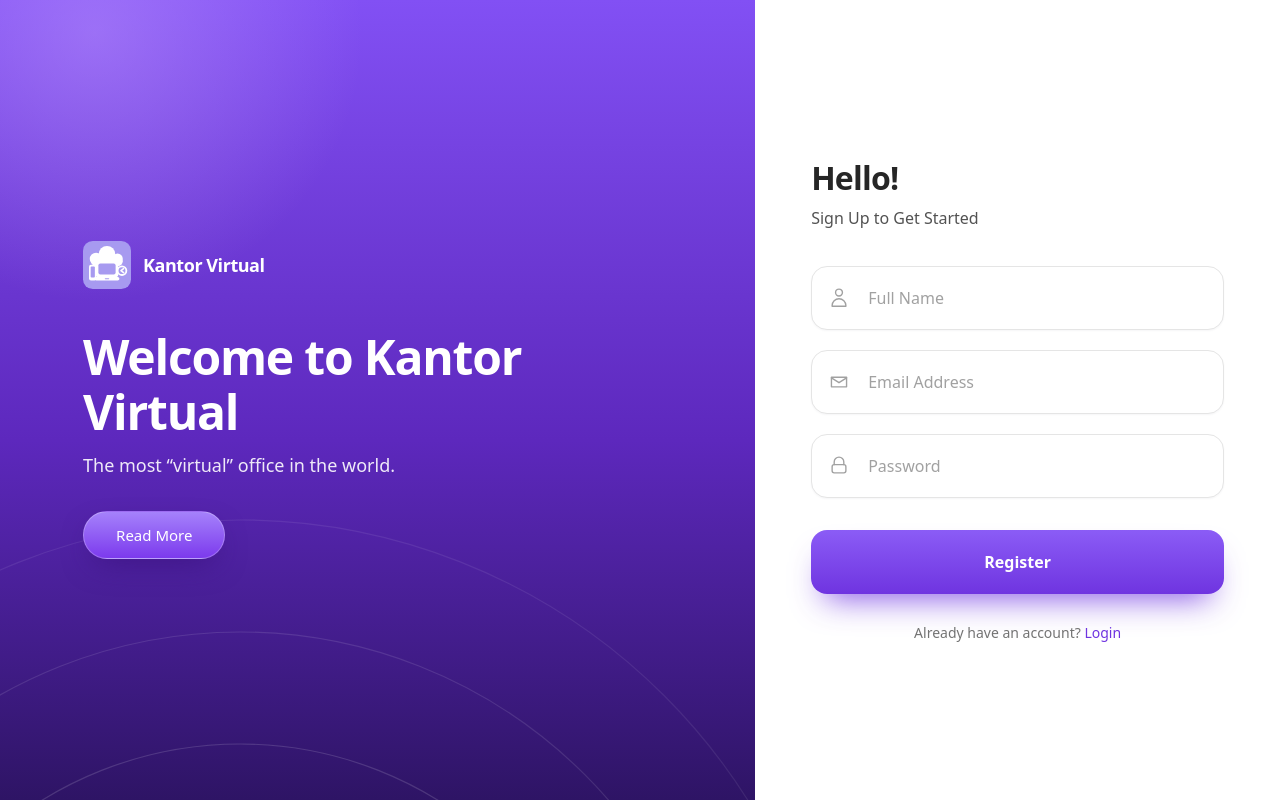
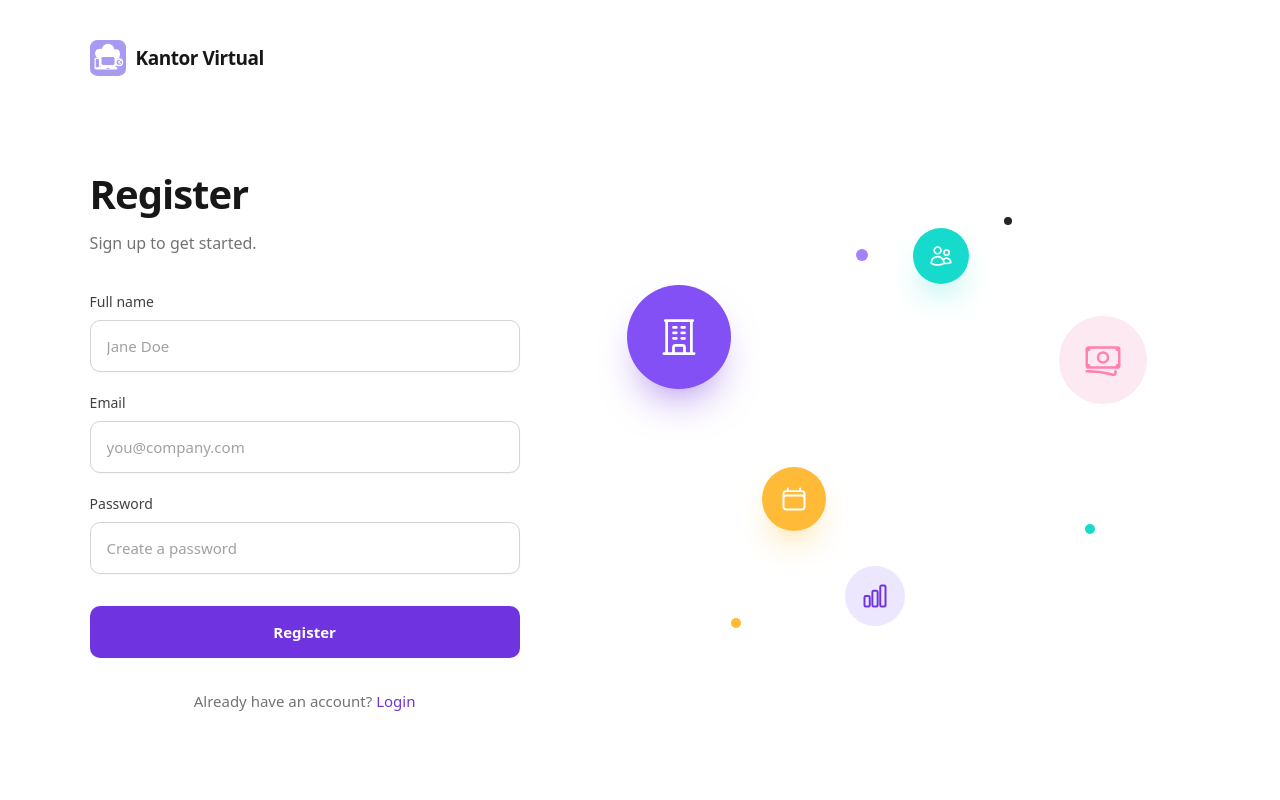
Before and after one commit to hilmiwicak/bnsp-dashboard, a Laravel app: page /register in a window 1280 px wide. Run offline with Laravel 12, Linux system fonts and the light colour scheme; style sheets or scripts are compiled from the project's sources.

Commit message:
feat(auth): rebuild login and register to match the reference layout

```diff
--- a/resources/views/auth/register.blade.php
+++ b/resources/views/auth/register.blade.php
@@ -1,6 +1,6 @@
 <x-layouts.auth title="Register">
-    <h2 class="text-[28px] font-bold leading-tight tracking-tight text-neutral-800 sm:text-[32px]">Hello!</h2>
-    <p class="mt-2 text-[16px] text-neutral-600">Sign Up to Get Started</p>
+    <h1 class="text-[34px] font-bold leading-tight tracking-tight text-neutral-900 sm:text-[40px]">Register</h1>
+    <p class="mt-3 text-[16px] text-neutral-500">Sign up to get started.</p>
 
     @if (session('status'))
         <x-alert class="mt-6">{{ session('status') }}</x-alert>
@@ -12,8 +12,8 @@
         <div class="space-y-5">
             <x-form.field
                 name="name"
-                icon="user"
-                placeholder="Full Name"
+                label="Full name"
+                placeholder="Jane Doe"
                 autocomplete="name"
                 :value="old('name')"
                 :error="$errors->first('name')"
@@ -22,8 +22,8 @@
             <x-form.field
                 name="email"
                 type="email"
-                icon="mail"
-                placeholder="Email Address"
+                label="Email"
+                placeholder="you@company.com"
                 autocomplete="email"
                 :value="old('email')"
                 :error="$errors->first('email')"
@@ -32,8 +32,8 @@
             <x-form.field
                 name="password"
                 type="password"
-                icon="lock"
-                placeholder="Password"
+                label="Password"
+                placeholder="Create a password"
                 autocomplete="new-password"
                 :error="$errors->first('password')"
             />
@@ -42,8 +42,13 @@
         <x-form.button class="mt-8">Register</x-form.button>
     </form>
 
-    <p class="mt-7 text-center text-[14px] text-neutral-500">
+    <p class="mt-8 text-center text-[15px] text-neutral-500">
         Already have an account?
-        <a href="{{ route('login') }}" class="font-medium text-brand-600 transition hover:text-brand-700">Login</a>
+        <a
+            href="{{ route('login') }}"
+            class="font-medium text-brand-600 underline-offset-4 transition hover:text-brand-700 hover:underline"
+        >
+            Login
+        </a>
     </p>
 </x-layouts.auth>
--- a/resources/views/components/auth/brand-panel.blade.php
+++ /dev/null
@@ -1,46 +0,0 @@
-@props([
-    'title' => 'Welcome to Kantor Virtual',
-    'description' => 'The most “virtual” office in the world.',
-])
-
-<section
-    class="relative isolate flex min-h-[380px] items-center overflow-hidden bg-[linear-gradient(180deg,var(--color-brand-500)_0%,var(--color-brand-700)_55%,var(--color-brand-900)_100%)] px-8 py-16 text-white sm:px-14 lg:min-h-screen lg:px-[11%]"
->
-    {{-- Soft highlight bleeding in from the top-left corner --}}
-    <div class="pointer-events-none absolute -left-1/4 -top-1/3 h-[75%] w-[75%] rounded-full bg-[radial-gradient(circle_at_center,rgba(196,160,255,0.42),transparent_65%)]"></div>
-
-    {{-- Outlined arcs anchored off-canvas at the bottom-left --}}
-    <svg
-        class="pointer-events-none absolute inset-0 h-full w-full"
-        viewBox="0 0 1000 1000"
-        preserveAspectRatio="xMinYMax slice"
-        fill="none"
-        aria-hidden="true"
-    >
-        <circle cx="300" cy="1400" r="470" stroke="white" stroke-opacity="0.14" stroke-width="1.5" />
-        <circle cx="300" cy="1400" r="610" stroke="white" stroke-opacity="0.11" stroke-width="1.5" />
-        <circle cx="300" cy="1400" r="750" stroke="white" stroke-opacity="0.08" stroke-width="1.5" />
-    </svg>
-
-    <div class="relative max-w-xl">
-        <div class="flex items-center gap-3">
-            <x-logo class="h-12 w-12 shrink-0" />
-            <span class="text-lg font-semibold tracking-tight text-white">Kantor Virtual</span>
-        </div>
-
-        <h1 class="mt-10 text-4xl font-bold leading-[1.15] tracking-tight sm:text-5xl">
-            {{ $title }}
-        </h1>
-
-        <p class="mt-3 text-base font-medium text-white/90 sm:text-lg">
-            {{ $description }}
-        </p>
-
-        <a
-            href="#"
-            class="mt-8 inline-flex items-center justify-center rounded-full border border-white/25 bg-[linear-gradient(180deg,#a582fb_0%,#7c3aed_100%)] px-8 py-3 text-[15px] font-medium text-white shadow-[0_12px_30px_-10px_rgba(60,20,130,0.95)] transition hover:brightness-110 focus:outline-none focus-visible:ring-2 focus-visible:ring-white/70 focus-visible:ring-offset-2 focus-visible:ring-offset-brand-700"
-        >
-            Read More
-        </a>
-    </div>
-</section>
--- /dev/null
+++ b/resources/views/components/auth/illustration.blade.php
@@ -0,0 +1,43 @@
+{{-- Decorative collage: floating app icons, echoing the reference layout. --}}
+<div class="relative mx-auto aspect-square w-full max-w-[520px]" aria-hidden="true">
+    {{-- Ruang & fasilitas --}}
+    <span class="absolute left-0 top-[20%] flex h-[104px] w-[104px] items-center justify-center rounded-full bg-brand-500 text-white shadow-[0_22px_45px_-20px_rgba(111,52,224,0.8)]">
+        <svg class="h-11 w-11" viewBox="0 0 24 24" fill="none" stroke="currentColor" stroke-width="1.5">
+            <path stroke-linecap="round" stroke-linejoin="round" d="M3.75 21h16.5M4.5 3h15M5.25 3v18m13.5-18v18M9 6.75h1.5m-1.5 3h1.5m-1.5 3h1.5m3-6H15m-1.5 3H15m-1.5 3H15M9 21v-3.375c0-.621.504-1.125 1.125-1.125h3.75c.621 0 1.125.504 1.125 1.125V21" />
+        </svg>
+    </span>
+
+    {{-- Jadwal --}}
+    <span class="absolute left-[26%] top-[55%] flex h-[64px] w-[64px] items-center justify-center rounded-full bg-[#ffbb38] text-white shadow-[0_18px_35px_-16px_rgba(255,187,56,0.9)]">
+        <svg class="h-7 w-7" viewBox="0 0 24 24" fill="none" stroke="currentColor" stroke-width="1.7">
+            <path stroke-linecap="round" stroke-linejoin="round" d="M6.75 3v2.25M17.25 3v2.25M3 18.75V7.5a2.25 2.25 0 0 1 2.25-2.25h13.5A2.25 2.25 0 0 1 21 7.5v11.25m-18 0A2.25 2.25 0 0 0 5.25 21h13.5A2.25 2.25 0 0 0 21 18.75m-18 0v-7.5A2.25 2.25 0 0 1 5.25 9h13.5A2.25 2.25 0 0 1 21 11.25v7.5" />
+        </svg>
+    </span>
+
+    {{-- Tenant --}}
+    <span class="absolute left-[55%] top-[9%] flex h-[56px] w-[56px] items-center justify-center rounded-full bg-[#16dbcc] text-white shadow-[0_18px_35px_-16px_rgba(22,219,204,0.9)]">
+        <svg class="h-6 w-6" viewBox="0 0 24 24" fill="none" stroke="currentColor" stroke-width="1.7">
+            <path stroke-linecap="round" stroke-linejoin="round" d="M15 19.128a9.38 9.38 0 0 0 2.625.372 9.337 9.337 0 0 0 4.121-.952 4.125 4.125 0 0 0-7.533-2.493M15 19.128v-.003c0-1.113-.285-2.16-.786-3.07M15 19.128v.106A12.318 12.318 0 0 1 8.624 21c-2.331 0-4.512-.645-6.374-1.766l-.001-.109a6.375 6.375 0 0 1 11.964-3.07M12 6.375a3.375 3.375 0 1 1-6.75 0 3.375 3.375 0 0 1 6.75 0Zm8.25 2.25a2.625 2.625 0 1 1-5.25 0 2.625 2.625 0 0 1 5.25 0Z" />
+        </svg>
+    </span>
+
+    {{-- Tagihan --}}
+    <span class="absolute right-0 top-[26%] flex h-[88px] w-[88px] items-center justify-center rounded-full bg-[#fde9f1] text-[#ff82ac]">
+        <svg class="h-10 w-10" viewBox="0 0 24 24" fill="none" stroke="currentColor" stroke-width="1.5">
+            <path stroke-linecap="round" stroke-linejoin="round" d="M2.25 18.75a60.07 60.07 0 0 1 15.797 2.101c.727.198 1.453-.342 1.453-1.096V18.75M3.75 4.5v.75A.75.75 0 0 1 3 6h-.75m0 0v-.375c0-.621.504-1.125 1.125-1.125H20.25M2.25 6v9m18-10.5v.75c0 .414.336.75.75.75h.75m-1.5-1.5h.375c.621 0 1.125.504 1.125 1.125v9.75c0 .621-.504 1.125-1.125 1.125h-.375m1.5-1.5H21a.75.75 0 0 0-.75.75v.75m0 0H3.75m0 0h-.375a1.125 1.125 0 0 1-1.125-1.125V15m1.5 1.5v-.75A.75.75 0 0 0 3 15h-.75M15 10.5a3 3 0 1 1-6 0 3 3 0 0 1 6 0Z" />
+        </svg>
+    </span>
+
+    {{-- Laporan --}}
+    <span class="absolute left-[42%] top-[74%] flex h-[60px] w-[60px] items-center justify-center rounded-full bg-[#ece7fe] text-brand-600">
+        <svg class="h-7 w-7" viewBox="0 0 24 24" fill="none" stroke="currentColor" stroke-width="1.7">
+            <path stroke-linecap="round" stroke-linejoin="round" d="M3 13.125C3 12.504 3.504 12 4.125 12h2.25c.621 0 1.125.504 1.125 1.125v6.75C7.5 20.496 6.996 21 6.375 21h-2.25A1.125 1.125 0 0 1 3 19.875v-6.75ZM9.75 8.625c0-.621.504-1.125 1.125-1.125h2.25c.621 0 1.125.504 1.125 1.125v11.25c0 .621-.504 1.125-1.125 1.125h-2.25a1.125 1.125 0 0 1-1.125-1.125V8.625ZM16.5 4.125c0-.621.504-1.125 1.125-1.125h2.25C20.496 3 21 3.504 21 4.125v15.75c0 .621-.504 1.125-1.125 1.125h-2.25a1.125 1.125 0 0 1-1.125-1.125V4.125Z" />
+        </svg>
+    </span>
+
+    {{-- Accents --}}
+    <span class="absolute left-[44%] top-[13%] h-3 w-3 rounded-full bg-brand-400"></span>
+    <span class="absolute left-[20%] top-[84%] h-2.5 w-2.5 rounded-full bg-[#ffbb38]"></span>
+    <span class="absolute right-[26%] top-[7%] h-2 w-2 rounded-full bg-neutral-800"></span>
+    <span class="absolute right-[10%] top-[66%] h-2.5 w-2.5 rounded-full bg-[#16dbcc]"></span>
+</div>
--- a/resources/views/components/form/button.blade.php
+++ b/resources/views/components/form/button.blade.php
@@ -3,7 +3,7 @@
 <button
     type="{{ $type }}"
     {{ $attributes->merge([
-        'class' => 'flex h-16 w-full items-center justify-center rounded-2xl bg-[linear-gradient(180deg,#8b5cf6_0%,#6f34e0_100%)] text-[16px] font-semibold text-white shadow-[0_18px_32px_-14px_rgba(111,52,224,0.85)] transition hover:brightness-110 focus:outline-none focus-visible:ring-2 focus-visible:ring-brand-500 focus-visible:ring-offset-2',
+        'class' => 'flex h-[52px] w-full items-center justify-center rounded-[10px] bg-brand-600 text-[15px] font-semibold text-white transition hover:bg-brand-700 active:bg-brand-800 focus:outline-none focus-visible:ring-2 focus-visible:ring-brand-500 focus-visible:ring-offset-2',
     ]) }}
 >
     {{ $slot }}
--- a/resources/views/components/form/field.blade.php
+++ b/resources/views/components/form/field.blade.php
@@ -1,35 +1,26 @@
 @props([
     'name',
     'type' => 'text',
+    'label' => null,
     'placeholder' => null,
-    'icon' => null,
     'error' => null,
 ])
 
 @php
-    $icons = [
-        'user' => '<path stroke-linecap="round" stroke-linejoin="round" d="M15.75 6a3.75 3.75 0 11-7.5 0 3.75 3.75 0 017.5 0zM4.5 20.25a7.5 7.5 0 0115 0v.75H4.5v-.75z" />',
-        'mail' => '<path stroke-linecap="round" stroke-linejoin="round" d="M3.75 6.75h16.5v10.5H3.75V6.75z" /><path stroke-linecap="round" stroke-linejoin="round" d="M3.75 7.5l8.25 5.25L20.25 7.5" />',
-        'lock' => '<path stroke-linecap="round" stroke-linejoin="round" d="M6.75 10.5V7.5a5.25 5.25 0 0110.5 0v3" /><rect x="4.5" y="10.5" width="15" height="9" rx="2.25" stroke-linecap="round" stroke-linejoin="round" />',
-    ];
-
     $classes = implode(' ', [
-        'h-16 w-full rounded-2xl border bg-white pl-14 pr-6 text-[16px] text-neutral-800',
+        'h-[52px] w-full rounded-[10px] border bg-white px-4 text-[15px] text-neutral-900',
         'shadow-[0_1px_2px_rgba(16,24,40,0.04)] outline-none transition placeholder:text-neutral-400 focus:ring-4',
         $error
             ? 'border-rose-400 focus:border-rose-400 focus:ring-rose-500/10'
-            : 'border-neutral-200 focus:border-brand-400 focus:ring-brand-500/10',
+            : 'border-neutral-300 focus:border-brand-500 focus:ring-brand-500/10',
     ]);
 @endphp
 
 <div>
-    <div class="relative">
-        @if ($icon)
-            <span class="pointer-events-none absolute inset-y-0 left-0 flex w-14 items-center justify-center {{ $error ? 'text-rose-400' : 'text-neutral-400' }}">
-                <svg class="h-[22px] w-[22px]" viewBox="0 0 24 24" fill="none" stroke="currentColor" stroke-width="1.5" aria-hidden="true">
-                    {!! $icons[$icon] ?? $icons['user'] !!}
-                </svg>
-            </span>
+    @if ($label)
+        <label for="{{ $name }}" class="mb-2 block text-[14px] font-medium text-neutral-700">
+            {{ $label }}
+        </label>
     @endif
 
     <input
@@ -40,9 +31,8 @@
         @if ($error) aria-invalid="true" aria-describedby="{{ $name }}-error" @endif
         {{ $attributes->merge(['class' => $classes]) }}
     />
-    </div>
 
     @if ($error)
-        <p id="{{ $name }}-error" class="mt-2 pl-4 text-[13px] font-medium text-rose-600">{{ $error }}</p>
+        <p id="{{ $name }}-error" class="mt-2 text-[13px] font-medium text-rose-600">{{ $error }}</p>
     @endif
 </div>
--- a/resources/views/components/layouts/auth.blade.php
+++ b/resources/views/components/layouts/auth.blade.php
@@ -10,14 +10,28 @@
     {{ Vite::fonts(['poppins']) }}
 </head>
 <body class="min-h-full bg-white font-sans text-neutral-800">
-    <main class="grid min-h-screen grid-cols-1 lg:grid-cols-[59fr_41fr]">
-        <x-auth.brand-panel />
+    <div class="flex min-h-screen flex-col">
+        <header class="px-6 pt-8 sm:px-10 lg:px-[7%] lg:pt-10">
+            <a
+                href="{{ url('/') }}"
+                class="inline-flex items-center gap-2.5 rounded-lg focus:outline-none focus-visible:ring-2 focus-visible:ring-brand-500/40 focus-visible:ring-offset-4"
+            >
+                <x-logo class="h-9 w-9" />
+                <span class="text-[19px] font-semibold tracking-tight text-neutral-900">Kantor Virtual</span>
+            </a>
+        </header>
 
-        <section class="flex items-center justify-center px-6 py-16 sm:px-10 lg:px-14 lg:py-0">
-            <div class="w-full max-w-[430px]">
-                {{ $slot }}
+        <main class="flex flex-1 items-center px-6 py-12 sm:px-10 lg:px-[7%] lg:py-16">
+            <div class="grid w-full items-center gap-16 lg:grid-cols-[minmax(0,430px)_minmax(0,1fr)]">
+                <section class="w-full max-w-[430px]">
+                    {{ $slot }}
+                </section>
+
+                <div class="hidden lg:block">
+                    <x-auth.illustration />
+                </div>
             </div>
-        </section>
-    </main>
+        </main>
+    </div>
 </body>
 </html>
```
Also changed, not shown: resources/views/auth/login.blade.php (+13 -12 lines), tests/Feature/AuthTest.php (+2 -2 lines). Lines whose indentation alone changed are shown as unchanged.
